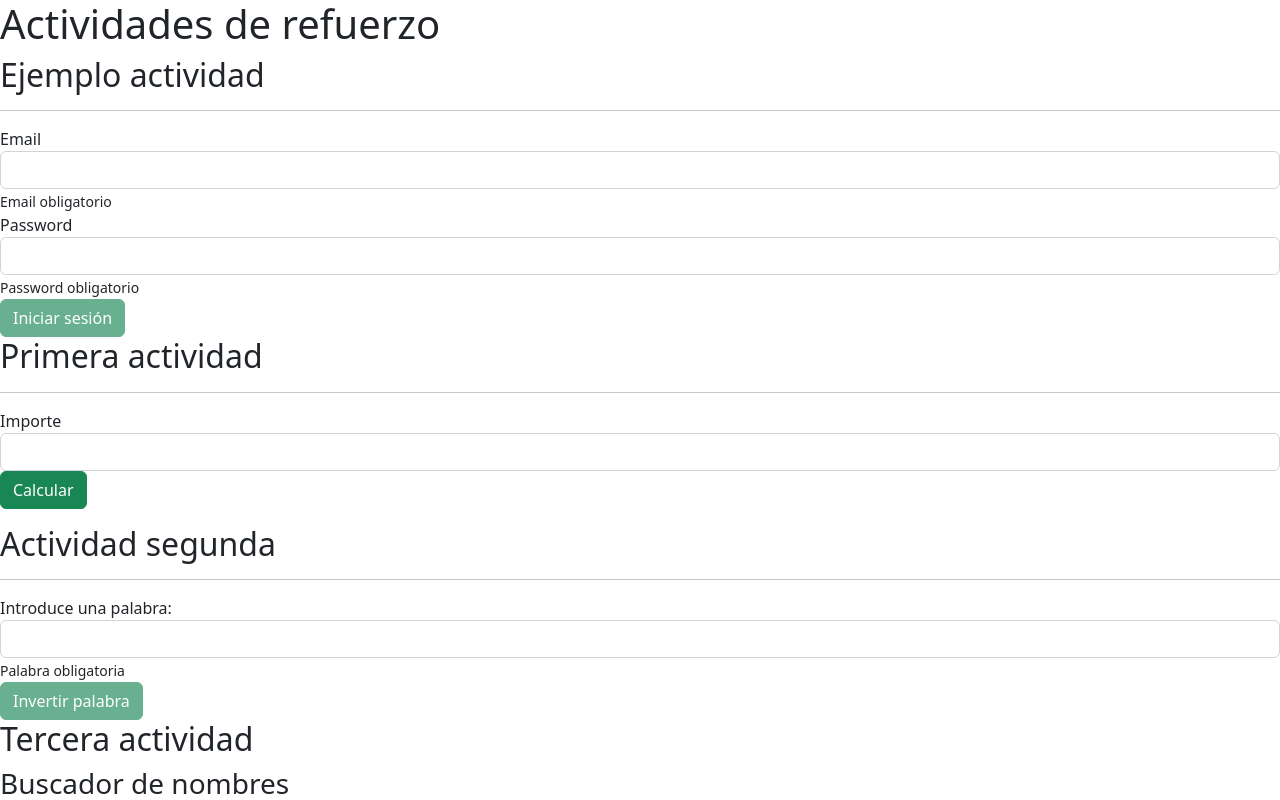
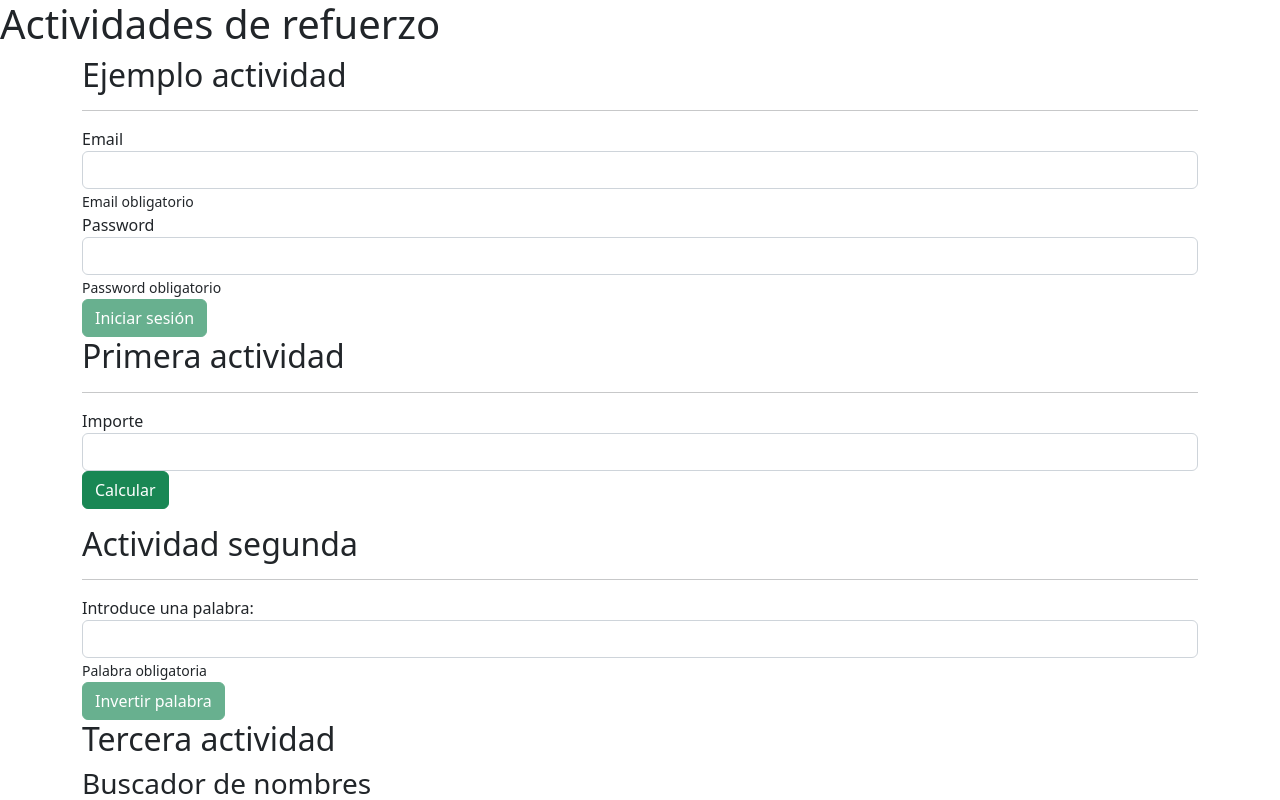
Before and after one commit to Mskenmasters1/actividadesrepaso, a React (Vite) app in the folder frontend/: page / in a window 1280 px wide. Shown: the top 800 px of the page. Built offline with nearby package versions, Linux system fonts and the light colour scheme.

Commit message:
Añade estilos

```diff
--- a/frontend/src/Tercera.tsx
+++ b/frontend/src/Tercera.tsx
@@ -68,7 +68,7 @@ export const Tercera = () => {
               (resultadosPoblacion as ILoQueViene).informacion.length > 0 && (
                 <>
                   <h4>{`${(resultadosPoblacion as ILoQueViene).informacion.length} resultados`}</h4>
-                  <table>
+                  <table className='table'>
                     <thead>
                       <tr>
                         <th scope="col">Nombre</th>
@@ -78,7 +78,7 @@ export const Tercera = () => {
                     <tbody>
                       {(resultadosPoblacion as ILoQueViene).informacion.map((x, i) => (
                         <tr key={i}>
-                          <th scope="row">{x.nombre}</th>
+                          <th className='table-cell' scope="row">{x.nombre}</th>
                           <td>{x.poblacion}</td>
                         </tr>
                       ))}
--- a/frontend/src/main.tsx
+++ b/frontend/src/main.tsx
@@ -17,7 +17,7 @@ ReactDOM.createRoot(document.getElementById("root") as HTMLElement).render(
 			<header>
 				<h1>Actividades de refuerzo</h1>
 			</header>
-			<main>
+			<main className="container mt-2">
 			<EjemploActividad />
 			<Primera />
 			<Segunda />
```
